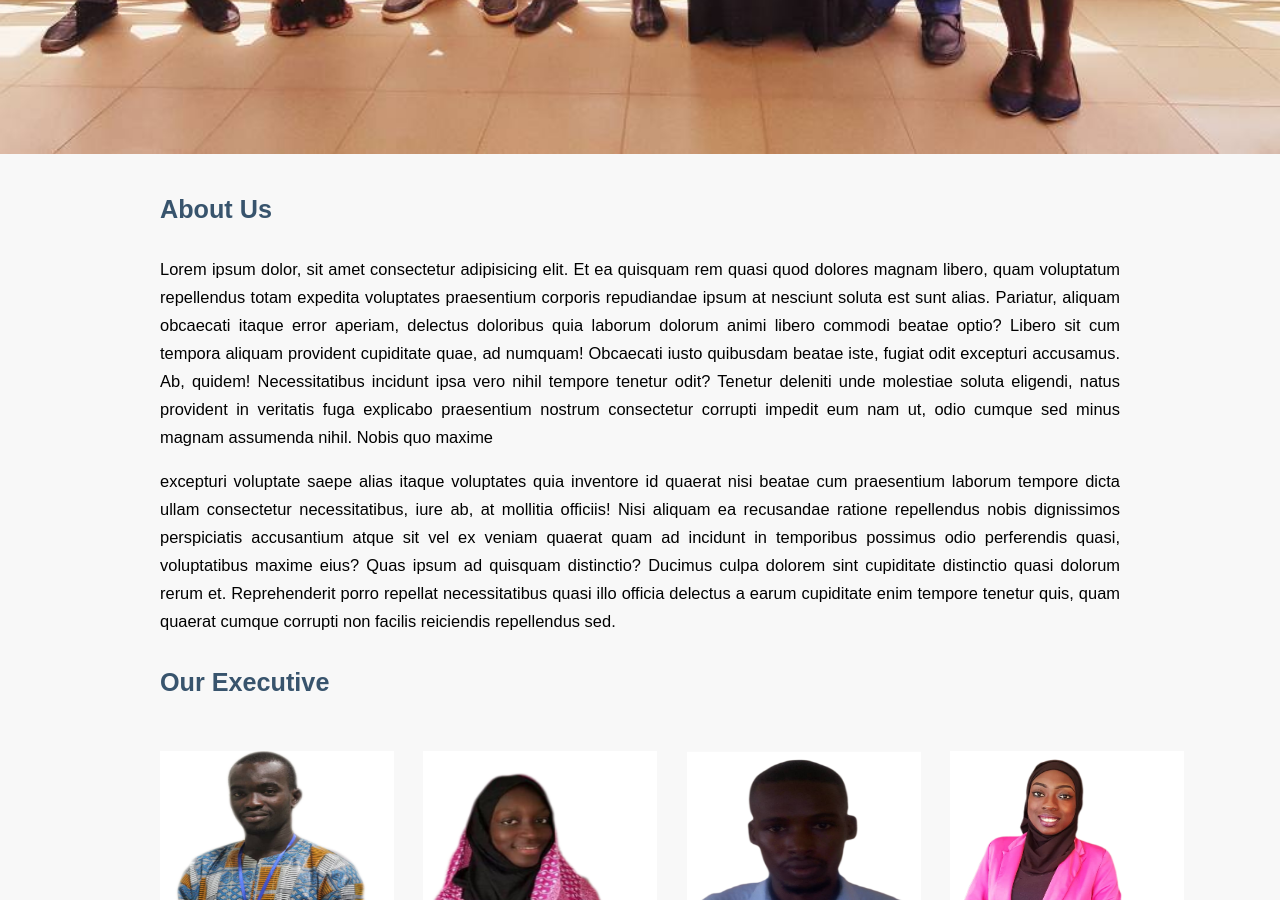
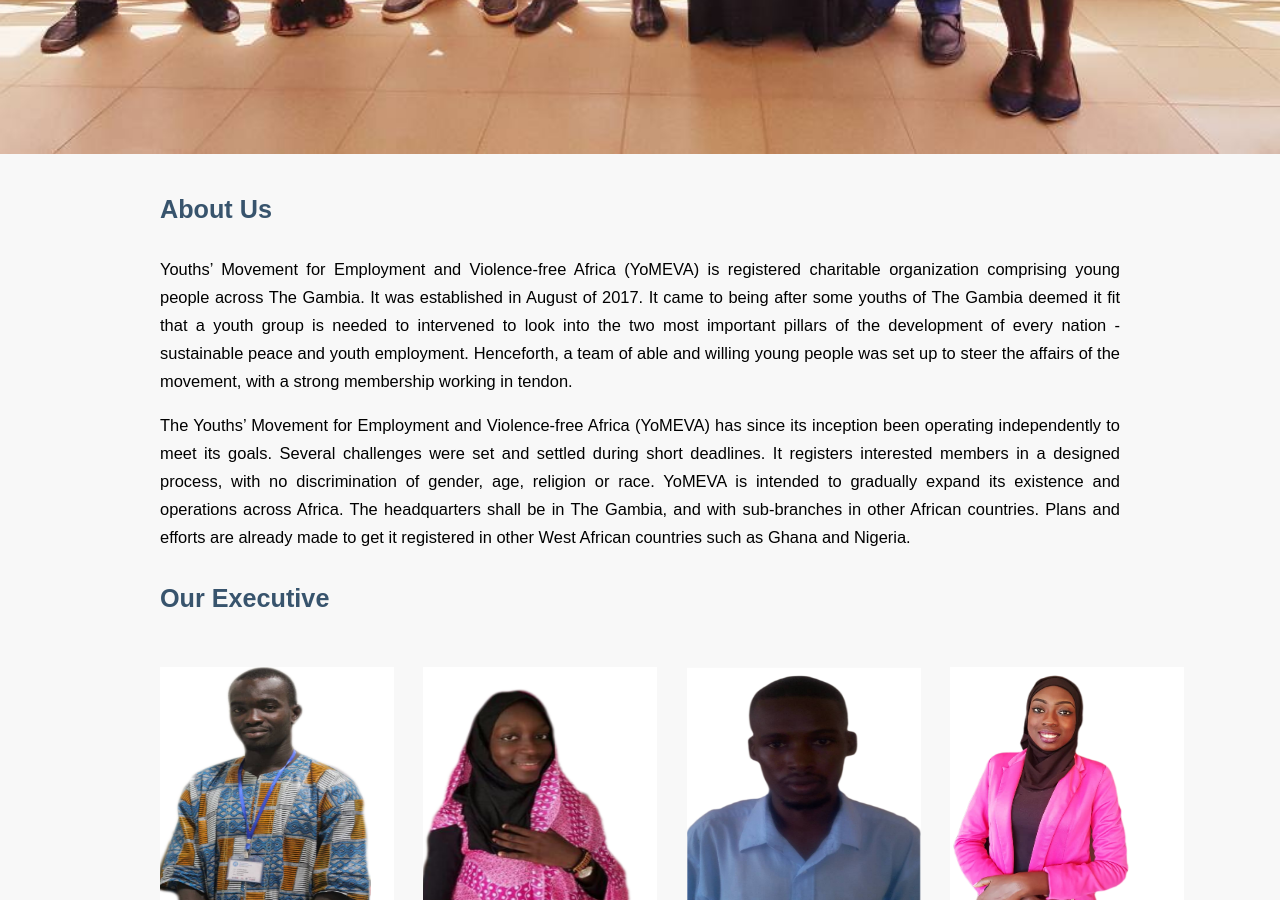
Before and after one commit to yomevagambia/yomevasite, a Jekyll site: the page built from about.html, in a window 1280 px wide and 900 px high, scrolled down 895 px. Built offline with Jekyll 4.4.1, drawn with Linux system fonts in a browser that asks for light colours; some web fonts are replaced.

Commit message:
add the about text

```diff
--- a/about.html
+++ b/about.html
@@ -11,21 +11,13 @@ layout: default
     <h3 class="heading">About Us</h3>
     <div class="about-text">
         <p>
-             Lorem ipsum dolor, sit amet consectetur adipisicing elit. Et ea quisquam rem quasi quod dolores magnam libero, quam voluptatum
-            repellendus totam expedita voluptates praesentium corporis repudiandae ipsum at nesciunt soluta est sunt alias. Pariatur,
-            aliquam obcaecati itaque error aperiam, delectus doloribus quia laborum dolorum animi libero commodi beatae optio? Libero
-            sit cum tempora aliquam provident cupiditate quae, ad numquam! Obcaecati iusto quibusdam beatae iste, fugiat odit excepturi
-            accusamus. Ab, quidem! Necessitatibus incidunt ipsa vero nihil tempore tenetur odit? Tenetur deleniti unde molestiae soluta
-            eligendi, natus provident in veritatis fuga explicabo praesentium nostrum consectetur corrupti impedit eum nam ut, odio cumque
-            sed minus magnam assumenda nihil. Nobis quo maxime
+            Youths’ Movement for Employment and Violence-free Africa (YoMEVA) is registered charitable organization comprising young people across The Gambia. It was established in August of 2017. It came to being after some youths of The Gambia deemed it fit that a youth group is needed to intervened to look into the two most important pillars of the development of every nation - sustainable peace and youth employment. Henceforth, a team of able and willing young people was set up to steer the affairs of the movement, with a strong membership working in tendon.
         </p>
         <p>
-             excepturi voluptate saepe alias itaque voluptates quia inventore id quaerat nisi beatae cum praesentium laborum tempore
-            dicta ullam consectetur necessitatibus, iure ab, at mollitia officiis! Nisi aliquam ea recusandae ratione repellendus nobis
-            dignissimos perspiciatis accusantium atque sit vel ex veniam quaerat quam ad incidunt in temporibus possimus odio perferendis
-            quasi, voluptatibus maxime eius? Quas ipsum ad quisquam distinctio? Ducimus culpa dolorem sint cupiditate distinctio quasi
-            dolorum rerum et. Reprehenderit porro repellat necessitatibus quasi illo officia delectus a earum cupiditate enim tempore
-            tenetur quis, quam quaerat cumque corrupti non facilis reiciendis repellendus sed.
+            The Youths’ Movement for Employment and Violence-free Africa (YoMEVA) has since its inception been operating independently to meet its goals. Several challenges were set and settled during short deadlines. It registers interested members in a designed process, with no discrimination of gender, age, religion or race.
+
+            YoMEVA is intended to gradually expand its existence and operations across Africa. The headquarters shall be in The Gambia, and with sub-branches in other African countries. Plans and efforts are already made to get it registered  in other West African countries such as Ghana and Nigeria.
+
         </p>
     </div>
 </section> <!--end about -->
```
